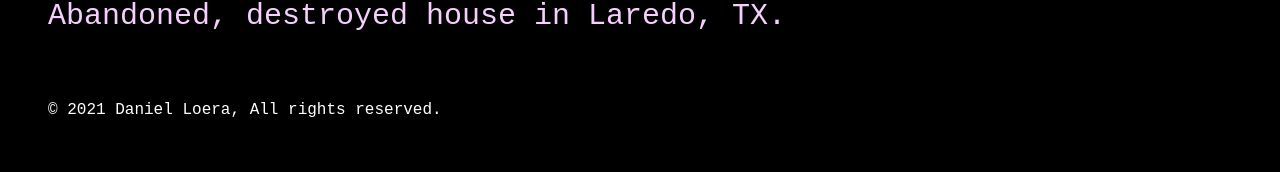
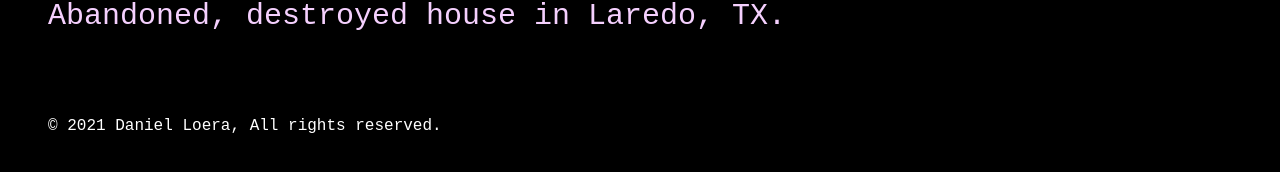
Before and after one commit to danielloera/reatret.net, a Next.js app: page /photo/abandoned_house in a window 1280 px wide. Shown: the part 526-698 px from the top of the page. Built offline with nearby package versions, Linux system fonts and the light colour scheme.

Commit message:
spacing update

```diff
--- a/src/app/layout.js
+++ b/src/app/layout.js
@@ -25,8 +25,8 @@ export default function RootLayout({ children }) {
       {children}
       <div className="
         pt-mono-regular
-        text-sm      ps-4    pt-4    pb-4
-        sm:text-base sm:ps-12 sm:pt-4 sm:pb-4">
+        text-sm ps-4 pt-8 pb-4
+        sm:text-base sm:ps-12">
         © {today.getFullYear()} Daniel Loera, All rights reserved.
       </div>
       </body>
```
